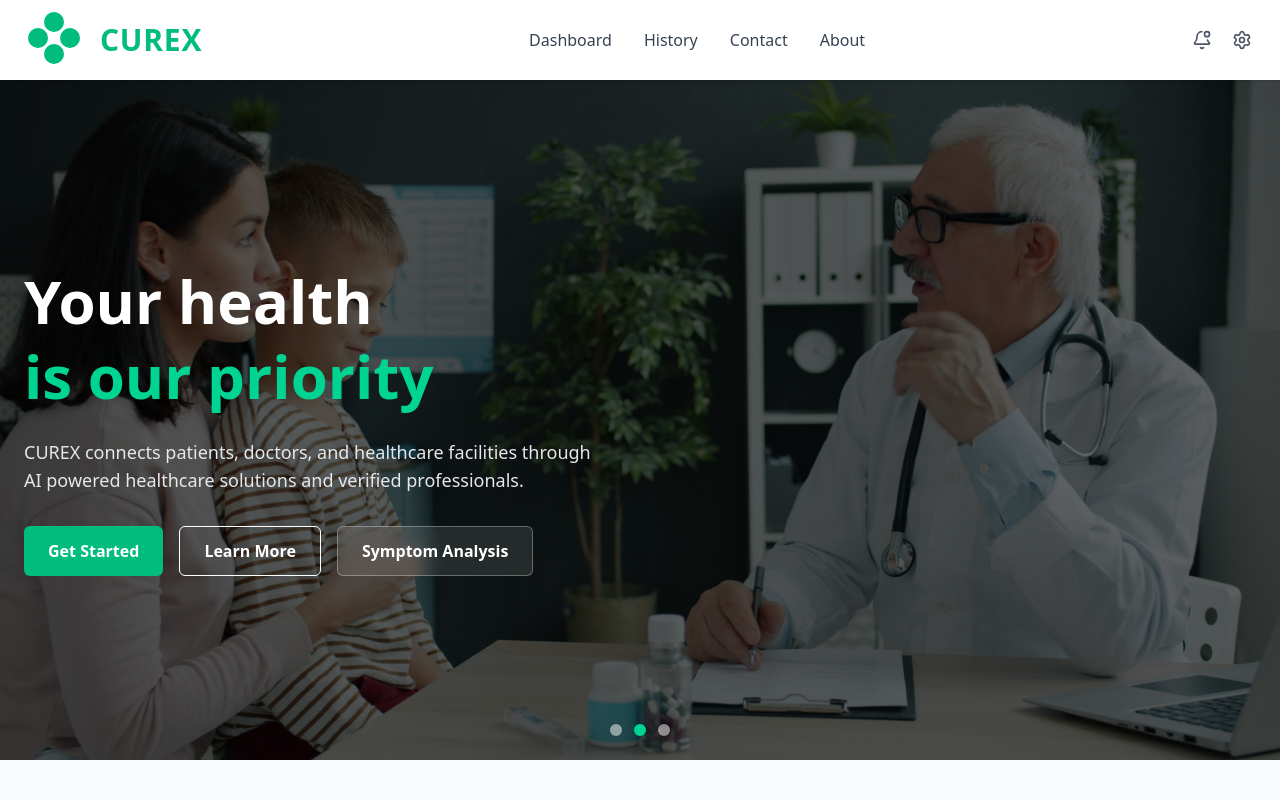
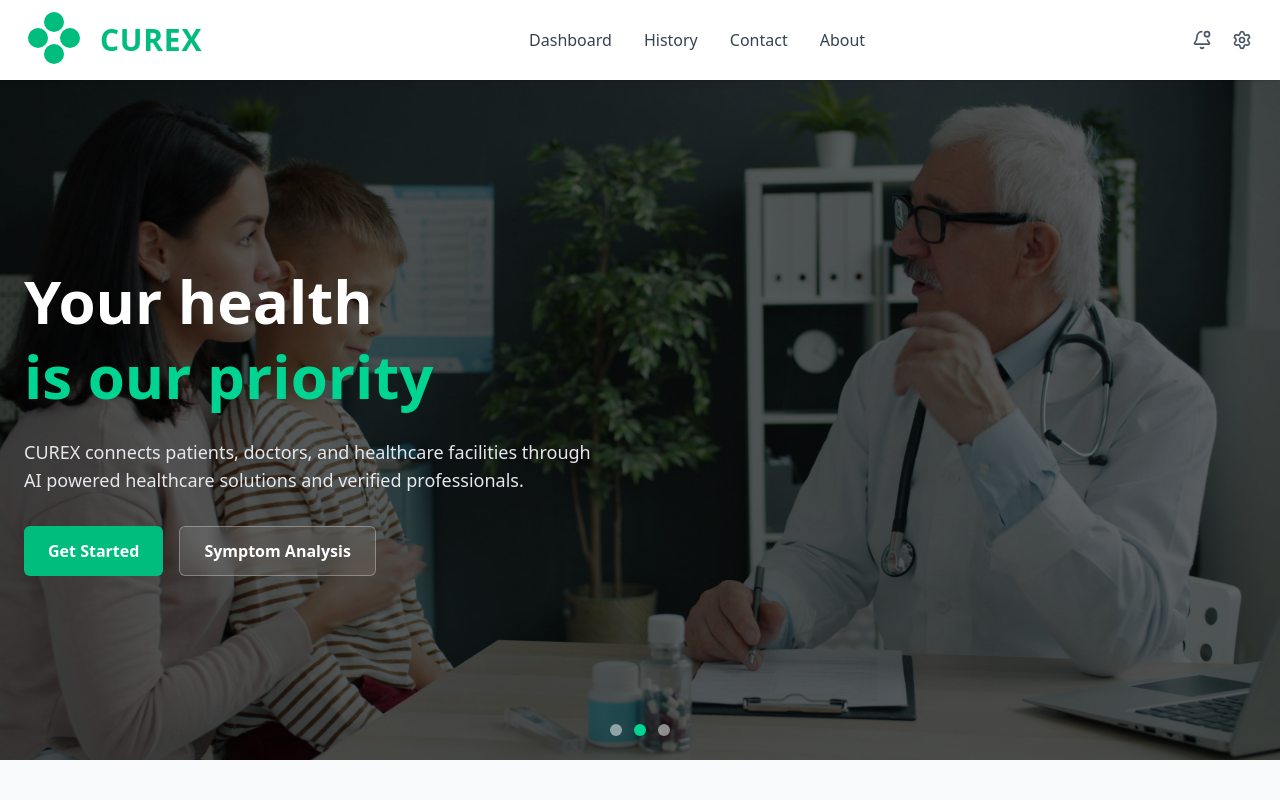
Before and after one commit to 8972-amick/CUREX, a React (Vite) app in the folder Frontend/: page / in a window 1280 px wide. Shown: the top 800 px of the page. Built offline with nearby package versions, Linux system fonts and the light colour scheme.

Commit message:
home page edited

```diff
--- a/Frontend/src/pages/home.jsx
+++ b/Frontend/src/pages/home.jsx
@@ -5,7 +5,7 @@ import Footer from "../Components/footer";
 const images = [
   "/public/1curex.jpg",
   "/public/2cu.jpg",
-  "/public/img1.png",
+  "/public/image1.jpg",
 
 ];
 
@@ -68,12 +68,6 @@ const Home = () => {
                 Get Started
               </button>
 
-              <button
-                onClick={() => navigate("/about")}
-                className="px-6 py-3 border border-white text-white font-semibold rounded-md hover:bg-white hover:text-black transition"
-              >
-                Learn More
-              </button>
 
               <button
                 onClick={() => navigate("/symptoms")}
```
Also changed, not shown: Frontend/public/image1.jpg (added), Frontend/public/img1.png (deleted).
